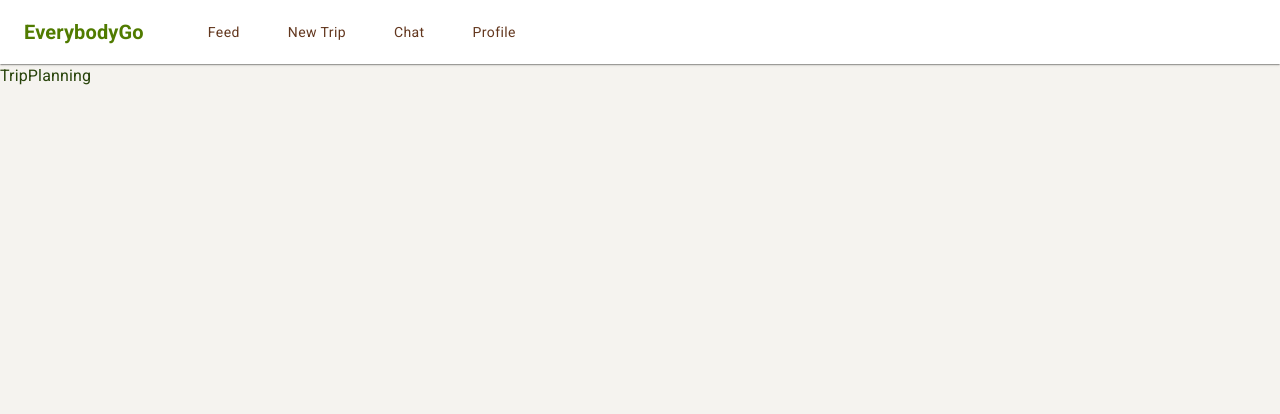
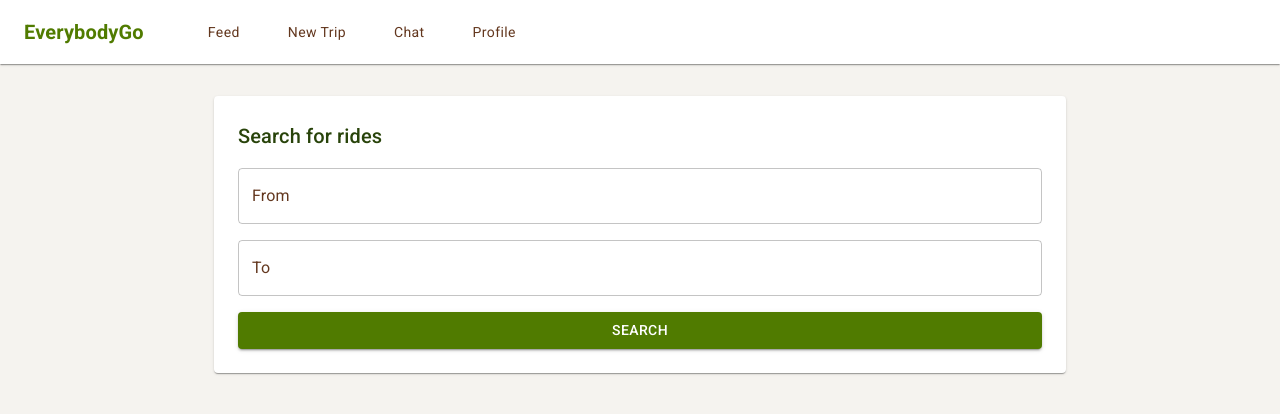
Before and after one commit to SeverinJo/DAT251_CarPooling, a React (Vite) app in the folder frontend/: page /search in a window 1280 px wide. Shown: the top 414 px of the page. Built offline with nearby package versions, Linux system fonts and the light colour scheme; some icons are missing.

Commit message:
skeleton for TripPlaning page

```diff
--- /dev/null
+++ b/frontend/src/components/trips/DriverCard.tsx
@@ -0,0 +1,28 @@
+import { Card, CardContent, Typography } from "@mui/material";
+import type { User } from "../../types";
+
+type Props = {
+    driver: User;
+};
+
+function DriverCard({ driver }: Props) {
+    return (
+        <Card variant="outlined">
+            <CardContent>
+                <Typography variant="subtitle1">
+                    {driver.name}
+                </Typography>
+
+                <Typography variant="body2" color="text.secondary">
+                    Car: {driver.vehicle?.model}
+                </Typography>
+
+                <Typography variant="body2" color="text.secondary">
+                    Available: {driver.vehicle?.availableSeats}
+                </Typography>
+            </CardContent>
+        </Card>
+    );
+}
+
+export default DriverCard;
--- /dev/null
+++ b/frontend/src/components/trips/DriverList.tsx
@@ -0,0 +1,31 @@
+import { Paper, Stack, Typography } from "@mui/material";
+import DriverCard from "./DriverCard";
+import type { User } from "../../types";
+
+type Props = {
+    drivers: User[];
+};
+
+function DriverList({ drivers }: Props) {
+    return (
+        <Paper sx={{ p: 3 }}>
+            <Stack spacing={2}>
+                <Typography variant="h6" component="h2">
+                    Potential drivers
+                </Typography>
+
+                {drivers.length === 0 ? (
+                    <Typography variant="body2" color="text.secondary">
+                        Currently no ride offerings for this route
+                    </Typography>
+                ) : (
+                    drivers.map((driver) => (
+                        <DriverCard key={driver.id} driver={driver} />
+                    ))
+                )}
+            </Stack>
+        </Paper>
+    );
+}
+
+export default DriverList;
--- /dev/null
+++ b/frontend/src/components/trips/RoutePreview.tsx
@@ -0,0 +1,40 @@
+import { Box, Paper, Stack, Typography } from "@mui/material";
+import mapImage from "../../assets/map.png";
+
+type Props = {
+    from: string;
+    to: string;
+};
+
+function RoutePreview({ from, to }: Props) {
+    return (
+        <Paper sx={{ p: 3 }}>
+            <Stack spacing={2}>
+                <Typography variant="h6" component="h2">
+                    Your route
+                </Typography>
+
+                <Typography variant="body2" color="text.secondary">
+                    From: {from}
+                </Typography>
+
+                <Typography variant="body2" color="text.secondary">
+                    To: {to}
+                </Typography>
+
+                <Box
+                    component="img"
+                    src={mapImage}
+                    alt="Map placeholder"
+                    sx={{
+                        width: "100%",
+                        borderRadius: 2,
+                        objectFit: "cover",
+                    }}
+                />
+            </Stack>
+        </Paper>
+    );
+}
+
+export default RoutePreview;
--- /dev/null
+++ b/frontend/src/components/trips/TripSearchForm.tsx
@@ -0,0 +1,41 @@
+import { Button, Paper, Stack, TextField, Typography } from "@mui/material";
+
+type Props = {
+    from: string;
+    to: string;
+    onFromChange: (value: string) => void;
+    onToChange: (value: string) => void;
+    onSearch: () => void;
+};
+
+function TripSearchForm({from, to, onFromChange, onToChange, onSearch}: Props) {
+    return (
+        <Paper sx={{p: 3}}>
+            <Stack spacing={2}>
+                <Typography variant="h6" component="h2">
+                    Search for rides
+                </Typography>
+
+                <TextField
+                    label="From"
+                    value={from}
+                    onChange={(e) => onFromChange(e.target.value)}
+                    fullWidth
+                />
+
+                <TextField
+                    label="To"
+                    value={to}
+                    onChange={(e) => onToChange(e.target.value)}
+                    fullWidth
+                />
+
+                <Button variant="contained" onClick={onSearch}>
+                    Search
+                </Button>
+            </Stack>
+        </Paper>
+    );
+}
+
+export default TripSearchForm;
--- a/frontend/src/pages/TripPlanning.tsx
+++ b/frontend/src/pages/TripPlanning.tsx
@@ -1,5 +1,48 @@
+import {useState} from "react";
+import type {User} from "../types";
+import {Container, Stack} from "@mui/material";
+import DriverList from "../components/trips/DriverList";
+import RoutePreview from "../components/trips/RoutePreview";
+import TripSearchForm from "../components/trips/TripSearchForm";
+
 function TripPlanning() {
-    return <div>TripPlanning</div>;
+    const [from, setFrom] = useState("");
+    const [to, setTo] = useState("");
+    const [hasSearched, setHasSearched] = useState(false);
+
+    const drivers: User[] = [
+        {id: "1", name: "Ola Nordmann", email: "ola@gmail.com", rating: 6.5,
+            vehicle: {id: "1", ownerId:"1",  brand: "Tesla", model: "X", year: 2014, licensePlate: "123", availableSeats: 4} },
+        {id: "2", name: "Kari Nordmann", email: "kari@gmail.com", rating: 8.5,
+            vehicle: {id: "1", ownerId:"1",  brand: "Tesla", model: "Y", year: 2014, licensePlate: "123", availableSeats: 4} },
+    ];
+
+    const handleSearch = () => {
+        if (!from.trim() && !to.trim()) {
+            return;
+        }
+        setHasSearched(true);
+    }
+
+    return (
+        <Container maxWidth="md" sx={{py: 4}} >
+            <Stack spacing={3}>
+                <TripSearchForm
+                    from={from}
+                    to={to}
+                    onFromChange={setFrom}
+                    onToChange={setTo}
+                    onSearch={handleSearch}
+                />
+                    {hasSearched && (
+                        <>
+                            <RoutePreview from={from} to={to}/>
+                            <DriverList drivers={drivers} />
+                        </>
+                    )}
+            </Stack>
+        </Container>
+    );
 }
 
 export default TripPlanning;
--- a/frontend/src/types/index.ts
+++ b/frontend/src/types/index.ts
@@ -3,6 +3,7 @@ export interface User {
     name: string;
     email: string;
     rating: number;
+    vehicle?: Vehicle;
     avatar?: string;
 }
 
```
